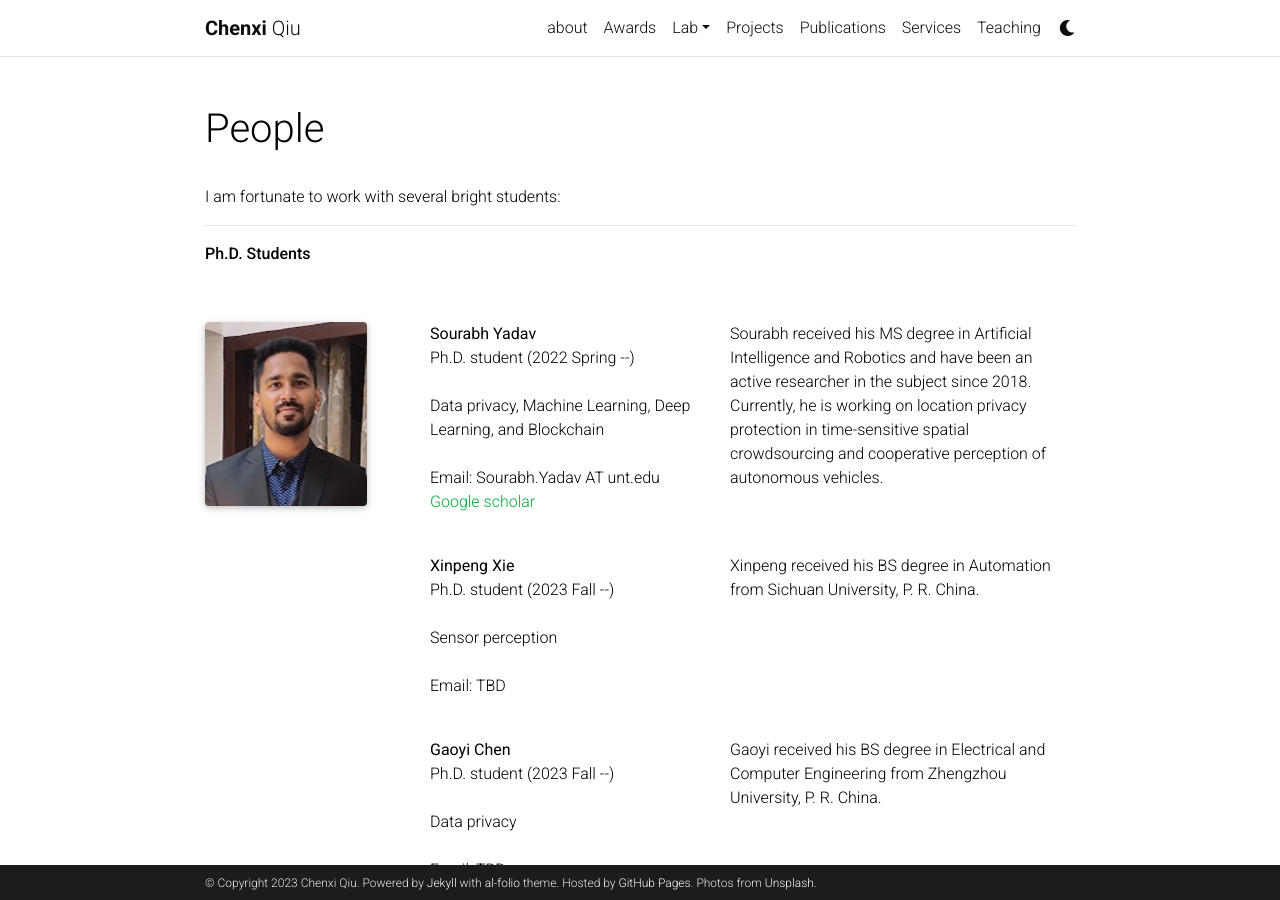
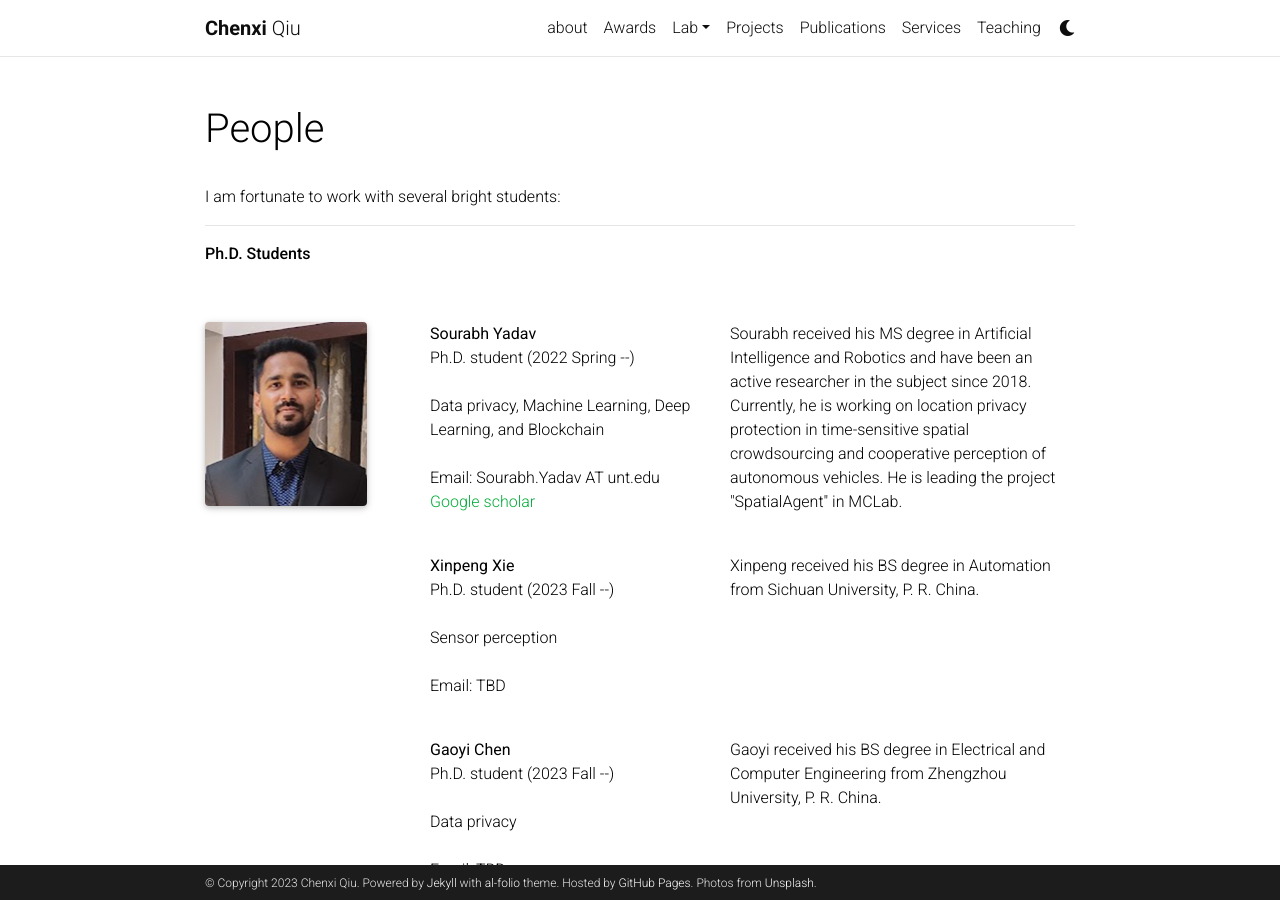
Before and after one commit to chenxiunt/chenxiunt.github.io, a Jekyll site: the page built from _pages/people.md, in a window 1280 px wide and 900 px high. Built offline with Jekyll 4.4.1, drawn with Linux system fonts in a browser that asks for light colours; comment, search, counter and statistics services are not loaded; a style sheet for code colours, icons or effects is not loaded.

Commit message:
Update people.md

```diff
--- a/_pages/people.md
+++ b/_pages/people.md
@@ -27,7 +27,7 @@ I am fortunate to work with several bright students:
         <a href="https://scholar.google.com/citations?user=Luc18E4AAAAJ&hl=en">Google scholar</a>
     </div>
     <div class="col-sm-5">
-        Sourabh received his MS degree in Artificial Intelligence and Robotics and have been an active researcher in the subject since 2018. Currently, he is working on location privacy protection in time-sensitive spatial crowdsourcing and cooperative perception of autonomous vehicles.
+        Sourabh received his MS degree in Artificial Intelligence and Robotics and have been an active researcher in the subject since 2018. Currently, he is working on location privacy protection in time-sensitive spatial crowdsourcing and cooperative perception of autonomous vehicles. He is leading the project "SpatialAgent" in MCLab.
     </div>
 </div>
 <br>
```
